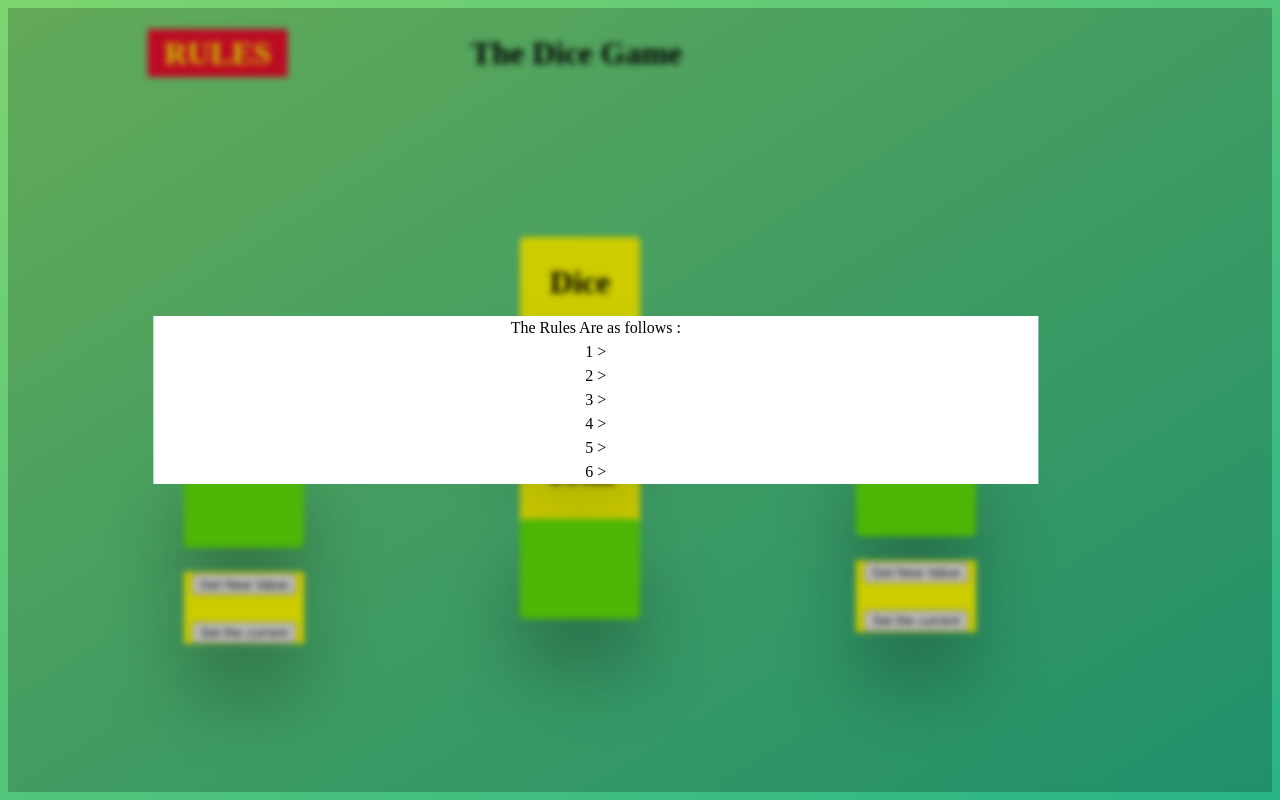
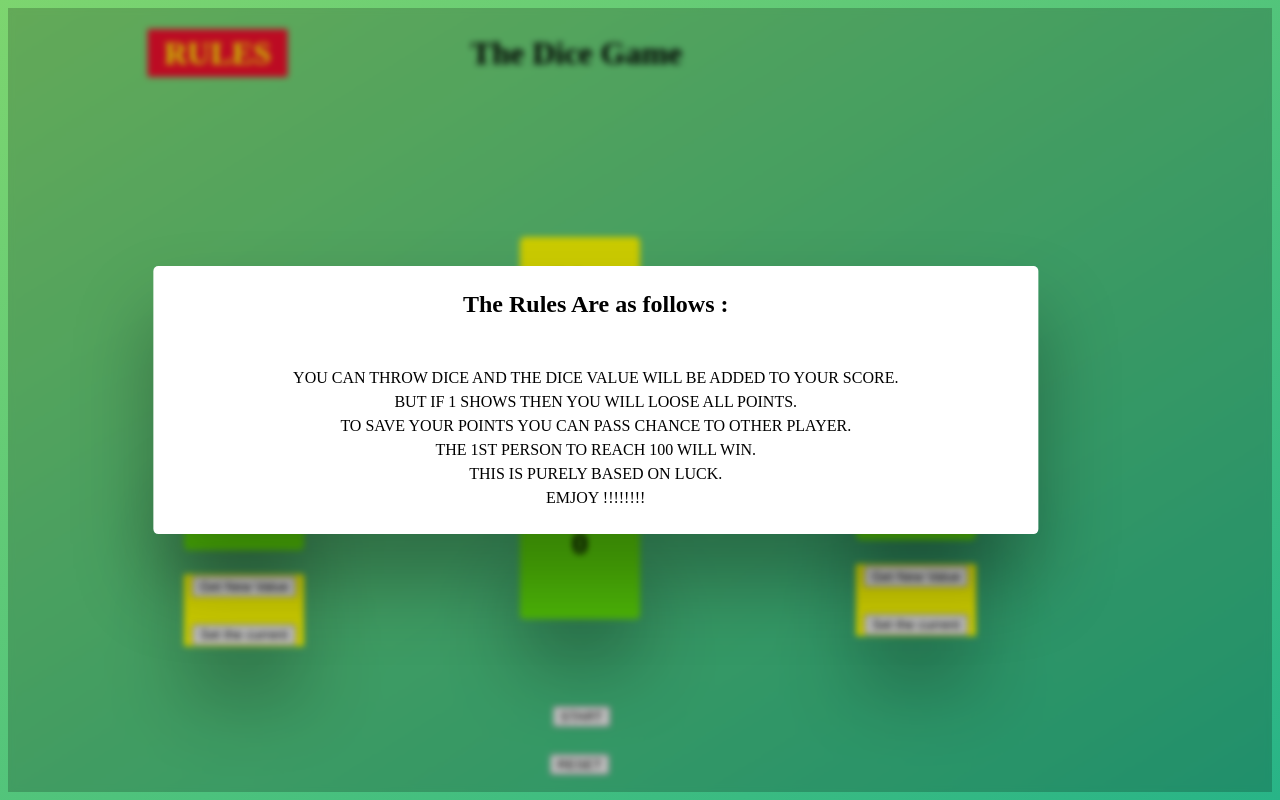
Before and after one commit to Shay2Shay/JS_DICE_GAME, a plain HTML site: page index.html in a window 1280 px wide. Both pictures are taken after a click on the element "RULES". Drawn offline with Linux system fonts and the light colour scheme.

Commit message:
Basic controles like start and reset added. Rules updated.

```diff
--- a/index.html
+++ b/index.html
@@ -35,6 +35,7 @@
         background: rgb(97, 228, 9);
         border-radius: 5px;
         box-shadow: 0 3rem 5rem rgba(0, 0, 0, 0.3);
+        font-size: 50;
     }
     .set_get{
         background: yellow;
@@ -70,6 +71,8 @@
         left: 50%;
         transform: translate(-55%, -50%);
         width: 70%;
+        border-radius: 5px;
+        box-shadow: 0 3rem 5rem rgba(0, 0, 0, 0.3);
 
         background-color: white;
         text-align: center;
@@ -83,6 +86,15 @@
         background-color: rgba(0, 0, 0, 0.2);
         backdrop-filter: blur(3px);
     }
+    .start{
+        position: absolute;
+        transform: translate(-100%, 2900%);
+    }
+    .reset{
+        position: absolute;
+        transform: translate(-100%, 3100%);
+    }
+
 </style>
 <body>
     <h1 class="pop">RULES</h1>
@@ -91,9 +103,9 @@
         <div class="ply1">
             <h2>PLAYER 1</h2>
             <h2>SCORE</h2>
-            <div class="display"></div>
+            <div class="display"><h1 class="score1 value">0</h2></div>
             <br>
-            <div class="set_get">
+            <div class="set_get controles1">
                 <button>Get New Value</button><br><br>
                 <button>Set the current</button>
             </div>
@@ -102,34 +114,42 @@
         <div class="ply2">
             <h2>PLAYER 2</h2>
             <h2>SCORE</h2>
-            <div class="display"></div>
+            <div class="display"><h1 class="score2 value">0</h2></div>
             <br>
-            <div class="set_get">
+            <div class="set_get controles2">
                 <button>Get New Value</button><br><br>
                 <button>Set the current</button>
             </div>
         </div>
     </div>
-    <div class="dashBoard">
-        <h1>Dice</h1>
-        <div class="display"></div>
-        <h1>Total</h1>
-        <div class="display"></div>
-    </div>
 
 
 
+    <div class="dashBoard">
+        <h1>Dice</h1>
+        <div class="display"><h1 class="dice value">0</h2></div>
+        <h1>Total</h1>
+        <div class="display"><h1 class="total value">0</h2></div>
+    </div>
+
+    <div class="start">
+        <button>START</button>
+    </div>
+
+    <div class="reset">
+        <button>RESET</button>
+    </div>
 
 
     <div class="mask hidden"></div>
     <div class="message hidden">
-        The Rules Are as follows :<br>
-        1 ><br>
-        2 ><br>
-        3 ><br>
-        4 ><br>
-        5 ><br>
-        6 ><br>
+        <b><h2>The Rules Are as follows :</h2></b><br>
+        YOU CAN THROW DICE AND THE DICE VALUE WILL BE ADDED TO YOUR SCORE.<br>
+        BUT IF 1 SHOWS THEN YOU WILL LOOSE ALL POINTS.<br>
+        TO SAVE YOUR POINTS YOU CAN PASS CHANCE TO OTHER PLAYER.<br>
+        THE 1ST PERSON TO REACH 100 WILL WIN.<br>
+        THIS IS PURELY BASED ON LUCK.<br>
+        EMJOY !!!!!!!!<br><br>
     </div>
 
 
@@ -138,15 +158,52 @@
 
     <script>
         'use strict'
+
+        // THESE 2 CODES ARE FOR RULES SECTION
         document.querySelector(".pop").addEventListener('click', function(){
             document.querySelector(".message").classList.remove("hidden");
             document.querySelector(".mask").classList.remove("hidden");
-        })
+        });
 
         document.querySelector(".mask").addEventListener('click', function(){
             document.querySelector(".message").classList.add("hidden");
             document.querySelector(".mask").classList.add("hidden");
-        })
+        });
+
+        // These 2 functions will show/ hide player 2 controles.
+        // This is so cuz when player has to throw dice then player 2 controles will be removed from screen.
+        function p1_is_active(){
+            document.querySelector(".controles2").classList.add('hidden');
+        };
+
+        function p2_is_active(){
+            document.querySelector(".controles1").classList.add('hidden');
+        };
+
+        // Starting the game and important controles like start and reset...
+        let active_player = 0;
+
+        document.querySelector('.start').addEventListener('click', function(){
+            p1_is_active();
+            active_player = 1;
+        });
+
+        document.querySelector('.reset').addEventListener('click', function(){
+            document.querySelector(".controles1").classList.remove('hidden');
+            document.querySelector(".controles2").classList.remove('hidden');
+            active_player = 0;
+
+            // document.querySelector('.score1').textContent = 0;
+            // document.querySelector('.score2').textContent = 0;
+            // document.querySelector('.dice').textContent = 0;
+            // document.querySelector('.total').textContent = 0;
+
+            let value_nav = document.querySelectorAll('.value');
+            value_nav.forEach(element => {
+                element.textContent = 0;
+            });
+        });
+
     </script>
 </body>
 </html>
```
